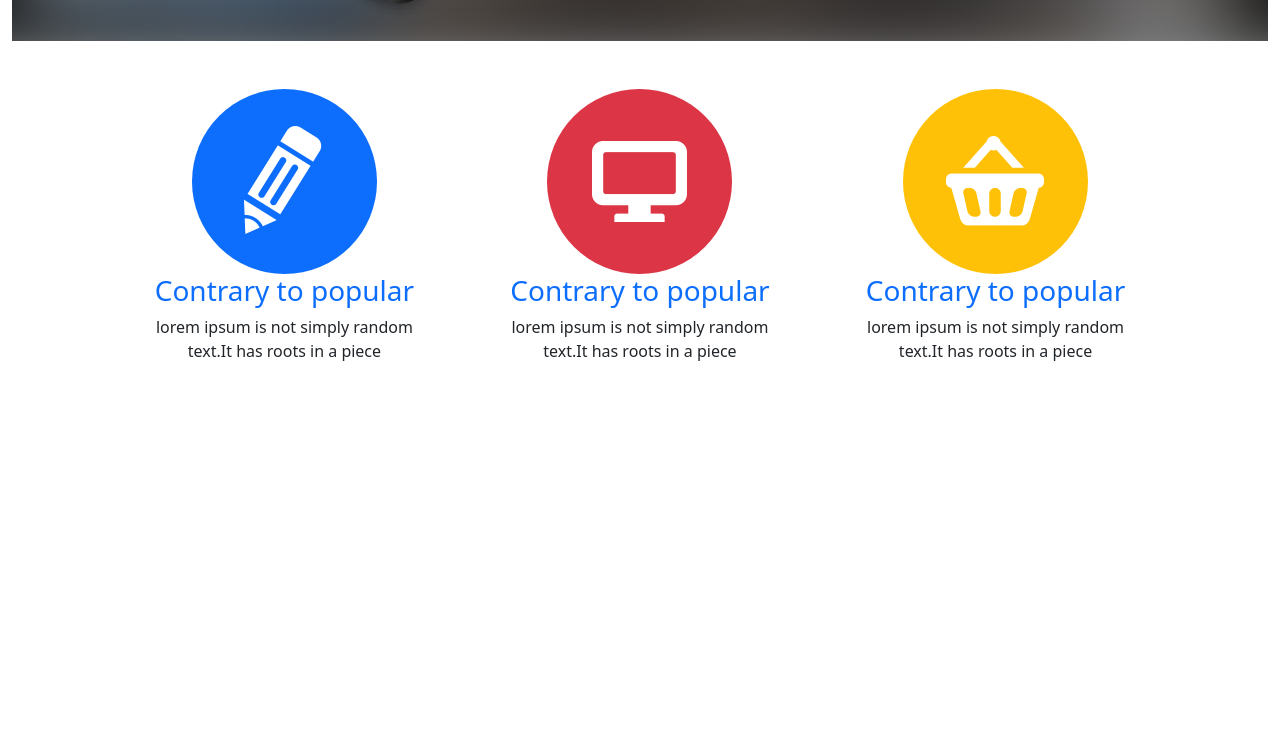
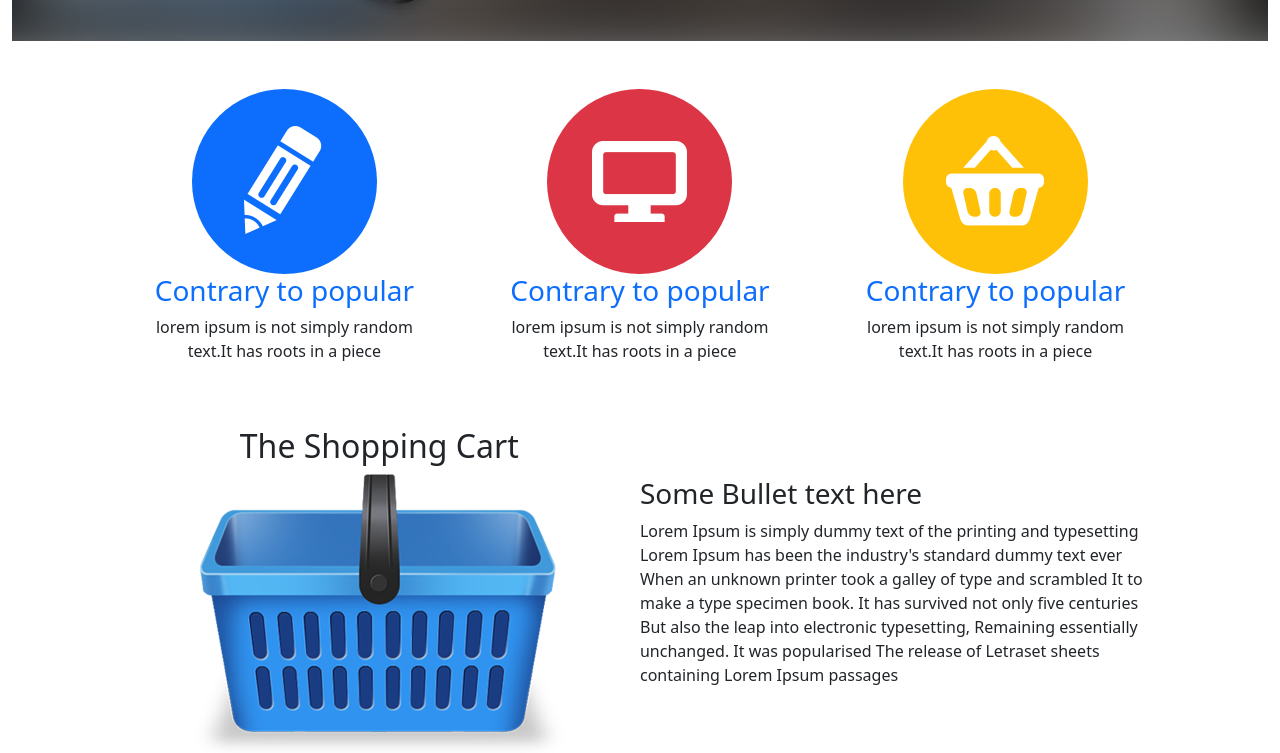
Before and after one commit to syntraprogrammeurs/prechubootstrap2024, a plain HTML site: page index.html in a window 1280 px wide. Shown: the part 615-1368 px from the top of the page. Before the commit the page ends 1042 px from the top, so only its background shows below. Drawn offline with nearby package versions, Linux system fonts and the light colour scheme.

Commit message:
bootstrap

```diff
--- /dev/null
+++ b/css/style.css
@@ -0,0 +1,3 @@
+:root{
+    --bs-primary: purple !important;
+}
--- a/index.html
+++ b/index.html
@@ -6,6 +6,8 @@
 	<title>Bootstrap demo</title>
 	<link href="https://cdn.jsdelivr.net/npm/bootstrap@5.3.3/dist/css/bootstrap.min.css" rel="stylesheet" integrity="sha384-QWTKZyjpPEjISv5WaRU9OFeRpok6YctnYmDr5pNlyT2bRjXh0JMhjY6hW+ALEwIH" crossorigin="anonymous">
 	<link rel="stylesheet" href="https://cdn.jsdelivr.net/npm/bootstrap-icons@1.11.3/font/bootstrap-icons.min.css">
+	<link rel="stylesheet" href="./css/style.css">
+
 </head>
 <body>
 	<header class="container-fluid">
@@ -102,11 +104,26 @@
 			</div>
 		</div>
 		<div class="row">
-			<div class="col-12 col-lg-10 offset-lg-1">
+			<div class="col-12 col-lg-10 offset-lg-1 text-sm-center text-lg-start d-lg-flex">
+				<div class="col-12 col-lg-6 text-lg-center">
+					<h2>The Shopping Cart</h2>
+					<img class="" src="./img/bigbasket.png" alt="big basket">
+				</div>
+				<div class="col-12 col-lg-6 d-lg-flex justify-content-lg-center flex-lg-column">
+					<h3>Some Bullet text here</h3>
+					<p class="lh-base">Lorem Ipsum is simply dummy text of the printing and typesetting
+						Lorem Ipsum has been the industry's standard dummy text ever
+						When an unknown printer took a galley of type and scrambled
+						It to make a type specimen book. It has survived not only five centuries
+						But also the leap into electronic typesetting,
+						Remaining essentially unchanged. It was popularised
+						The release of Letraset sheets containing Lorem Ipsum passages</p>
+				</div>
 
 			</div>
 		</div>
 	</main>
+
 	<footer>
 
 	</footer>
@@ -116,6 +133,7 @@
 
 
 
+
 <script src="https://cdn.jsdelivr.net/npm/bootstrap@5.3.3/dist/js/bootstrap.bundle.min.js" integrity="sha384-YvpcrYf0tY3lHB60NNkmXc5s9fDVZLESaAA55NDzOxhy9GkcIdslK1eN7N6jIeHz" crossorigin="anonymous"></script>
 </body>
 </html>
```
